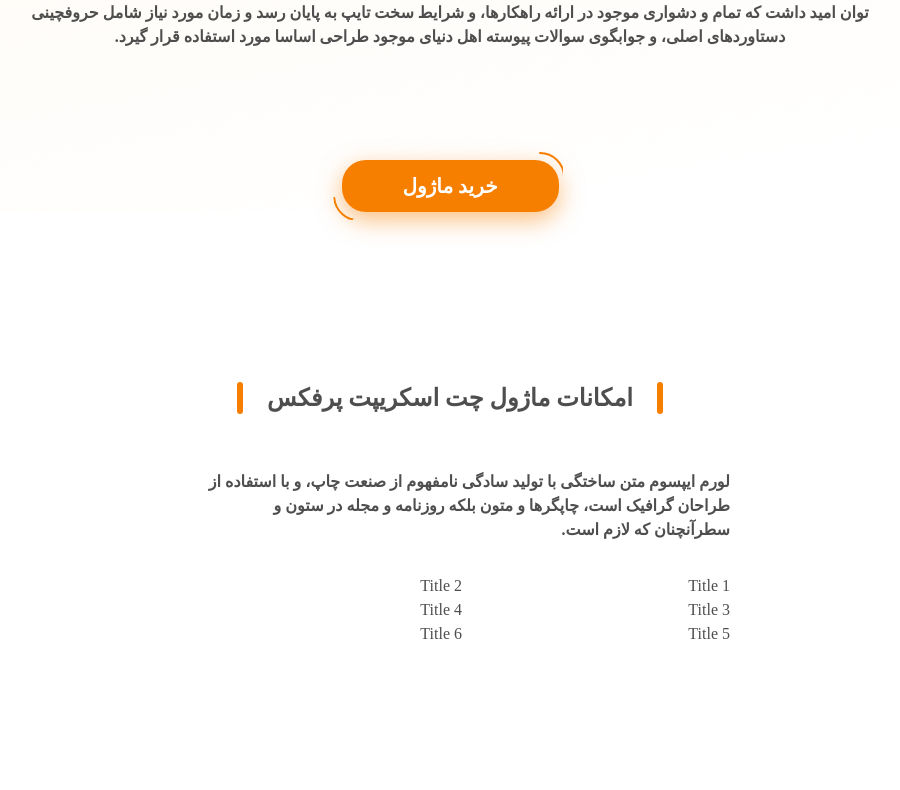
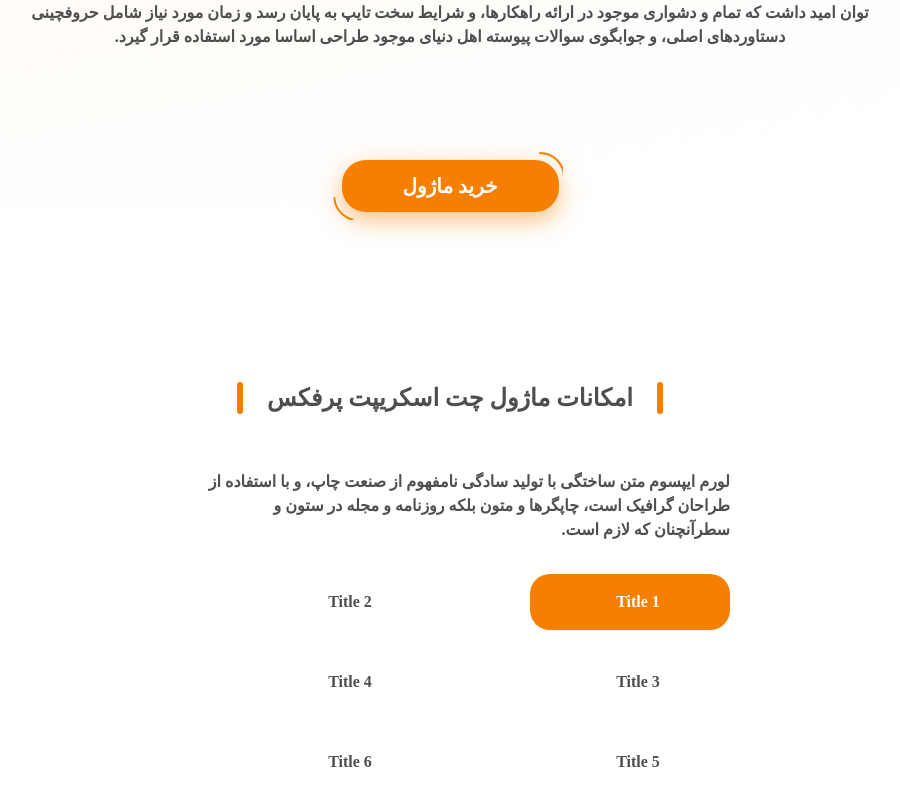
Before and after one commit to mahyarErshad/perfex-chat, a React (Create React App) app: page / in a window 1280 px wide. Shown: the part 1649-2439 px from the top of the page, without its empty margins (190-1090 px from the left). Before the commit the page ends 2295 px from the top, so only its background shows below. Built offline with nearby package versions, Linux system fonts and the light colour scheme; a web font is replaced by a local one.

Commit message:
Styled the react-tabs__tab

```diff
--- a/src/Components/ToolsSection/ToolsSection.jsx
+++ b/src/Components/ToolsSection/ToolsSection.jsx
@@ -9,7 +9,7 @@ function ToolsSection() {
       <Tabs className="flex justify-center gap-6 mt-14">
         <div className="flex-col gap-8 lg:max-w-[33.5rem]">
           <p className="text-base font-semibold">لورم ایپسوم متن ساختگی با تولید سادگی نامفهوم از صنعت چاپ، و با استفاده از طراحان گرافیک است، چاپگرها و متون بلکه روزنامه و مجله در ستون و سطرآنچنان که لازم است.</p>
-          <TabList className="grid lg:grid-cols-2">
+          <TabList className="grid lg:grid-cols-2 grid-tabs-gap">
             <Tab>Title 1</Tab>
             <Tab>Title 2</Tab>
             <Tab>Title 3</Tab>
--- a/src/index.css
+++ b/src/index.css
@@ -87,3 +87,25 @@ body,
   background: url(./assets/images/introduction-background-shape.svg);
   background-position: center;
 }
+.grid-tabs-gap {
+  column-gap: 2.5rem;
+  row-gap: 1.5rem;
+}
+.react-tabs__tab {
+  display: flex;
+  justify-content: center;
+  align-items: center;
+  padding: 0.5rem 1rem 0.5rem 2rem;
+  gap: 0.5rem;
+  border-radius: 1.25rem;
+  transition: all 0.3s;
+  width: 12.5rem;
+  height: 3.5rem;
+  font-weight: 600;
+  cursor: pointer;
+}
+.react-tabs__tab[aria-selected="true"] {
+  background-color: var(--primary-color);
+  outline: none;
+  color: white;
+}
```
